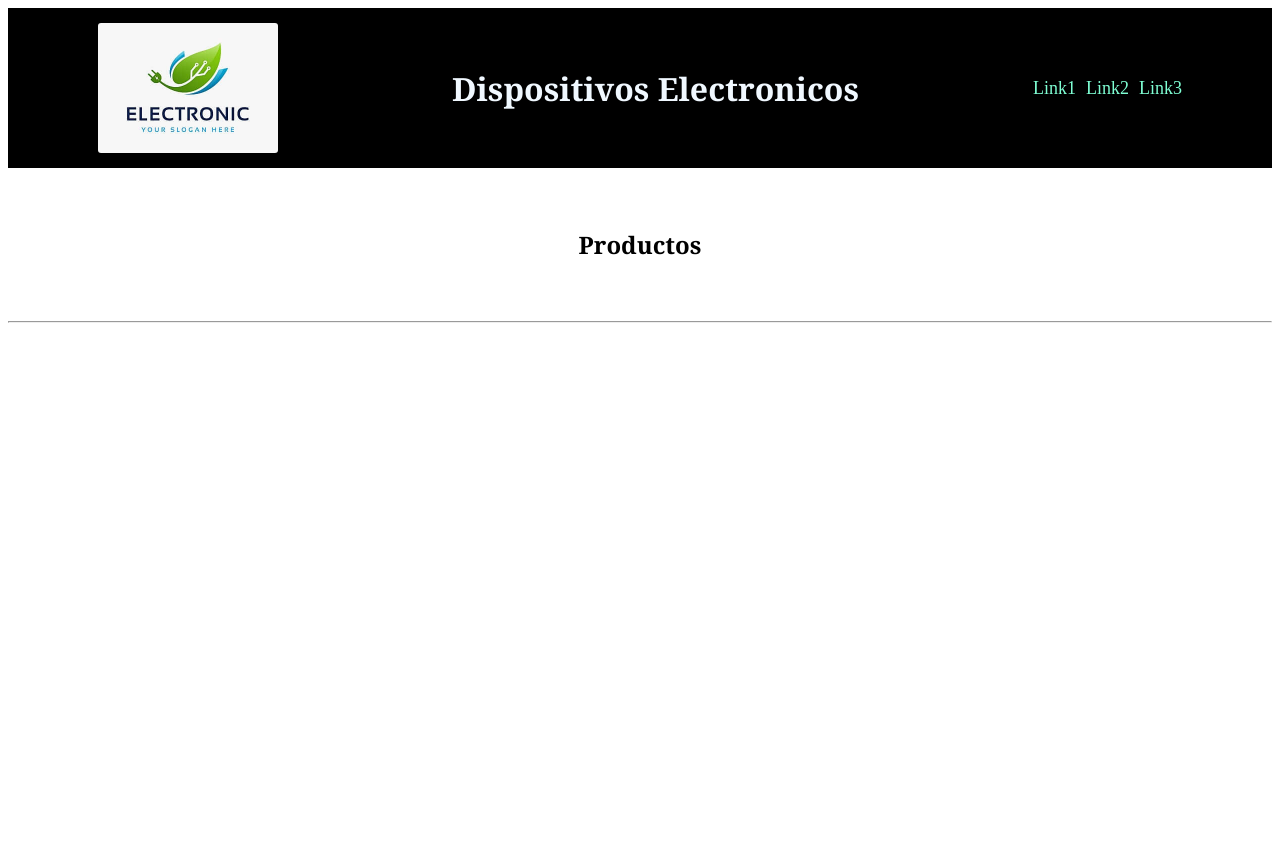
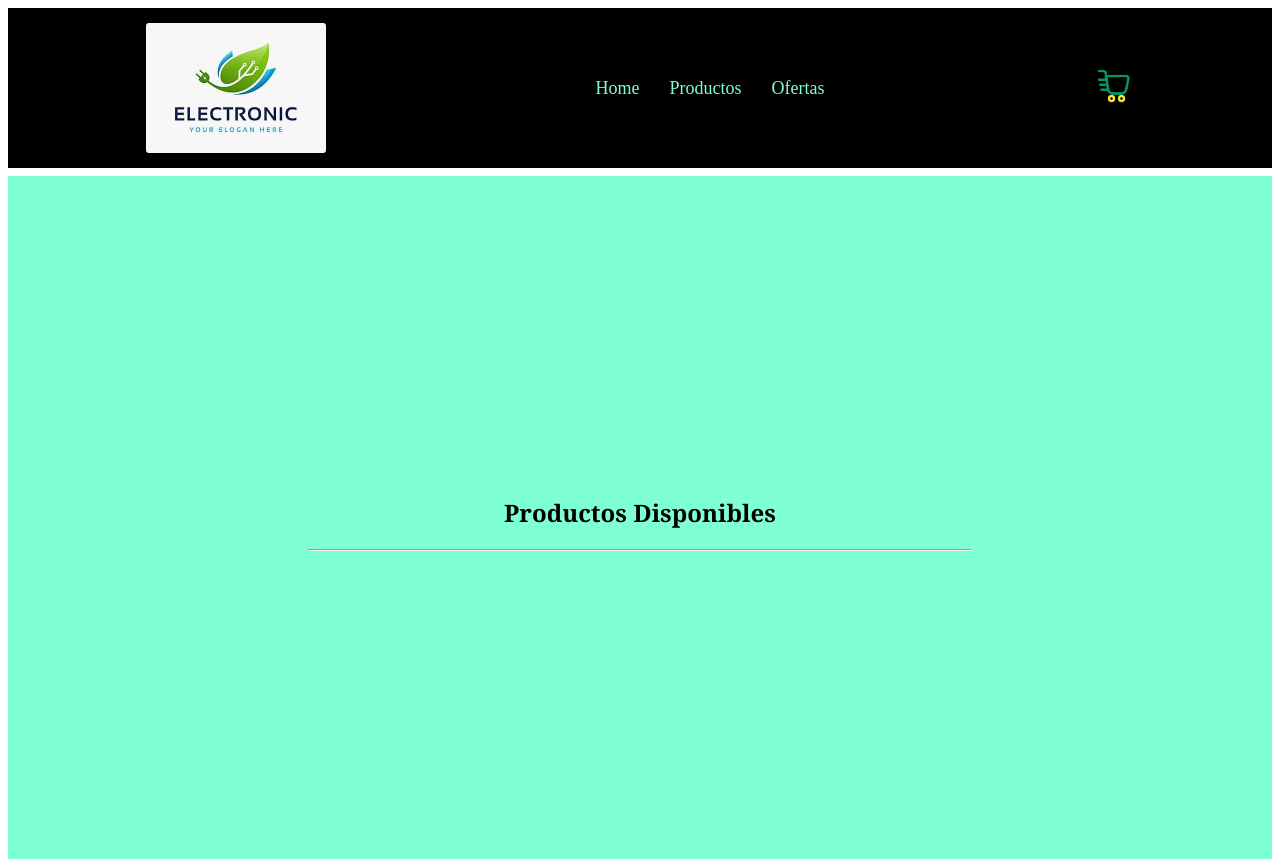
Before and after one commit to ezecataneo/proyectorj, a React (Vite) app: page / in a window 1280 px wide. Before the commit the page ends 800 px from the top, so only its background shows below. Built offline with nearby package versions, Linux system fonts and the light colour scheme.

Commit message:
se agrego carrito de compras y algunos estilos

```diff
--- a/src/App.css
+++ b/src/App.css
@@ -1,4 +1,3 @@
-
 * {
   margin: 0;
   padding: 0;
--- a/src/App.jsx
+++ b/src/App.jsx
@@ -2,16 +2,17 @@
 import './styles/styles.scss'
 import { NavBar } from './components/Navbar/NavBar'
 import { ItemListConteiners } from './components/Itemlistconteiners/ItemListConteiners'
+
+
 
 function App() {
 
   return(
     <>
         < NavBar/>
-        < ItemListConteiners/>
+        < ItemListConteiners props="Productos Disponibles"/>
       </>
   )
-
 
 }
 
--- a/src/components/Itemlistconteiners/ItemListConteiners.jsx
+++ b/src/components/Itemlistconteiners/ItemListConteiners.jsx
@@ -1,9 +1,9 @@
 
 
-export const ItemListConteiners = () => {
+export const ItemListConteiners = ({props}) => {
     return (
-        <section>
-            <h2 className="title_catalogo">Productos</h2>
+        <section className="conteiner_item">
+            <h1 className="title_item">{props}</h1>
             <hr/>
         </section>
     )
--- /dev/null
+++ b/src/components/Navbar/Cartwidget.jsx
@@ -0,0 +1,7 @@
+
+
+export const Cartwidget = () => {
+    return (
+        <a href="#"><img className="carrito" src="/images/carrito.png" alt="carrito" /></a>
+    )
+}
--- a/src/components/Navbar/NavBar.jsx
+++ b/src/components/Navbar/NavBar.jsx
@@ -1,4 +1,4 @@
-
+import { Cartwidget } from "./Cartwidget"
 
 export const NavBar = () => {
 
@@ -6,12 +6,12 @@ export const NavBar = () => {
         <header className="header">
             <div className="conteiner_header">
                 <img className="logo" src="/images/logoe.jpg" alt="logo" />
-                <h1 className="title_header">Dispositivos Electronicos</h1>
                     <nav className="navbar">
-                        <a className="nav_link" href="">Link1</a>
-                        <a className="nav_link" href="">Link2</a>
-                        <a className="nav_link" href="">Link3</a>
+                        <a className="nav_link" href="">Home</a>
+                        <a className="nav_link" href="">Productos</a>
+                        <a className="nav_link" href="">Ofertas</a>
                     </nav>
+                    <Cartwidget/>
                 </div>
         </header>
     )
--- a/src/styles/ItemListConteiners/_ItemListConteiners.scss
+++ b/src/styles/ItemListConteiners/_ItemListConteiners.scss
@@ -1,7 +1,17 @@
+  .conteiner_item {
+    background-color: #7fffd4;
+    padding: 300px;
 
-.title_catalogo {
+    .title_catalogo {
+      text-align: center;
+      font-family: Georgia, 'Times New Roman', Times, serif;
+      font-size: 24px;
+    }
+
+
+  .title_item {
+    font-family: Georgia, 'Times New Roman', Times, serif;
+    color: #000000;
     text-align: center;
-    font-family: Georgia, 'Times New Roman', Times, serif;
-    font-size: 24px;
-    padding: 40px;
   }
+}
--- a/src/styles/NavBar/_NavBar.scss
+++ b/src/styles/NavBar/_NavBar.scss
@@ -17,20 +17,22 @@
       object-fit: cover;
     }
   }
-  .title_header {
-    font-family: Georgia, 'Times New Roman', Times, serif;
-    color: #f0f8ff;
-  }
   }
 
   .navbar {
     display: flex;
-    gap: 10px;
+    gap: 30px;
 
     .nav_link {
       text-decoration: none;
-      color: aquamarine;
+      color: #7fffd4;
       font-family: 'Times New Roman', Times, serif;
       font-size: 18px;
     }
   }
+
+  .carrito {
+    width: 40px;
+    height: 40px;
+    object-fit: cover;
+  }
```
Also changed, not shown: public/images/carrito.png (added), src/styles/styles.scss (line endings or trailing spaces).
